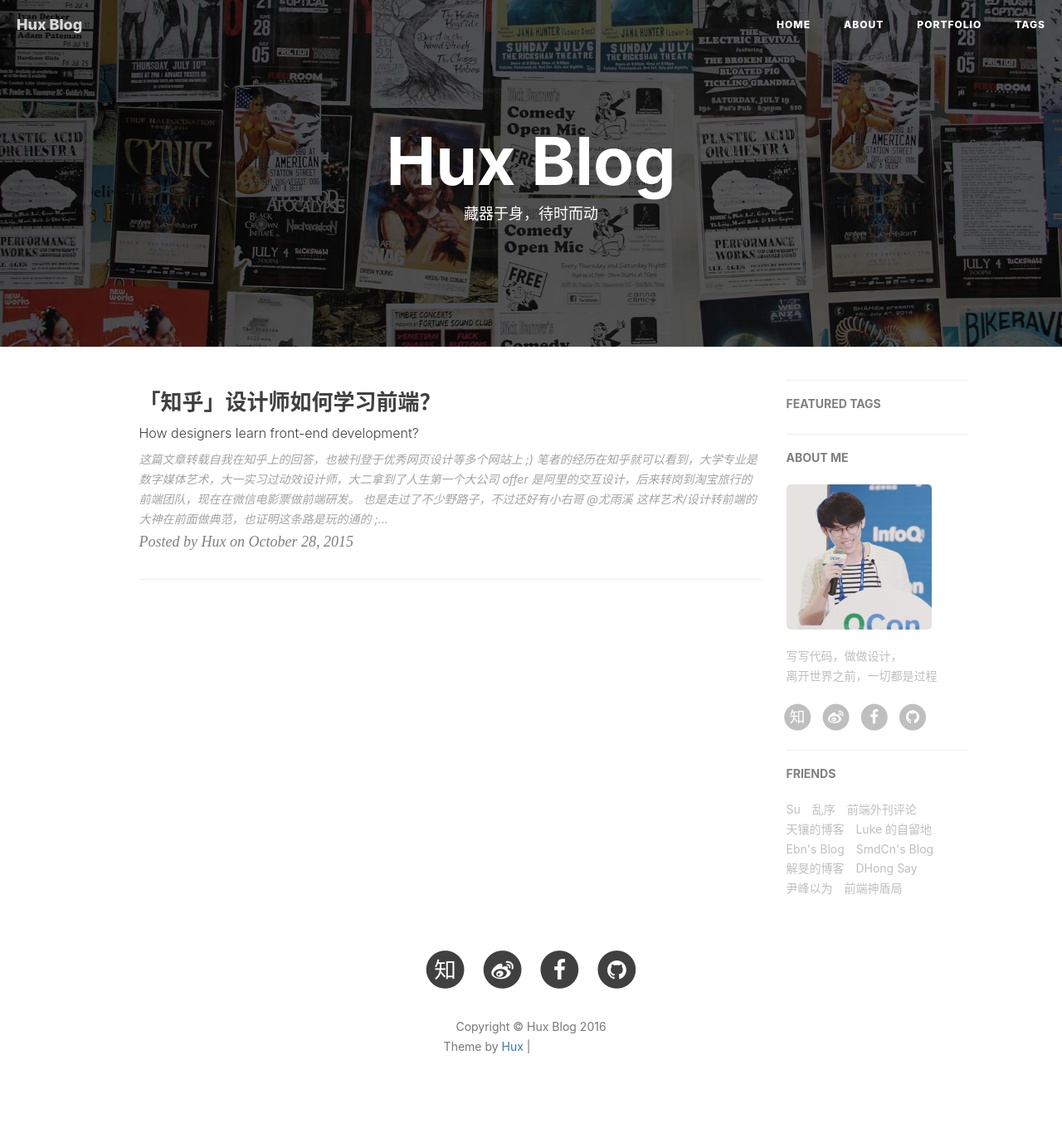
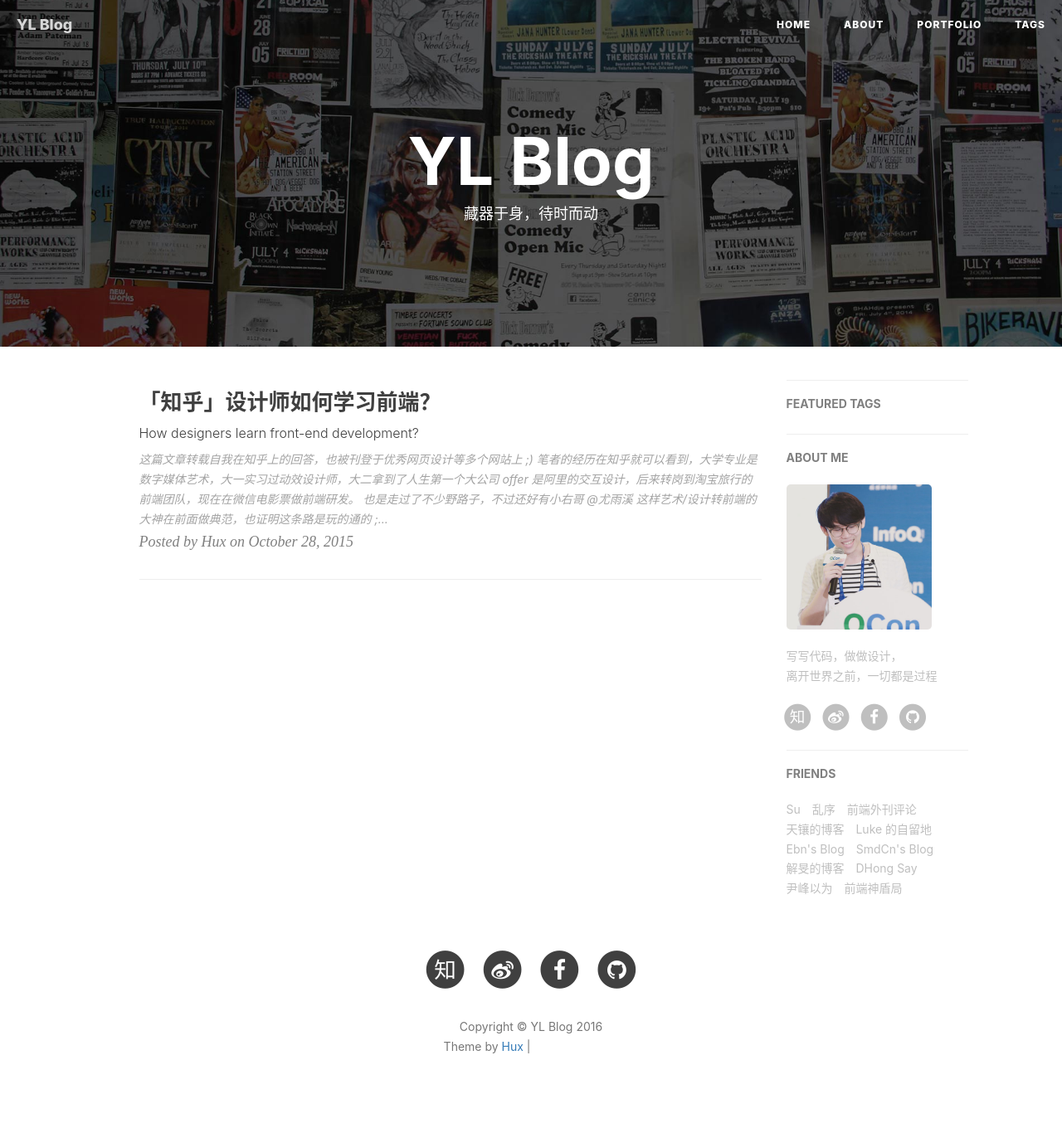
Before and after one commit to yuyulai2010/yuyulaiGithubBlog, a Jekyll site: the page built from index.html, in a window 1280 px wide. Shown: the whole page at 83% size. Built offline with Jekyll 4.4.1, drawn with Linux system fonts in a browser that asks for light colours; nearby versions of some CDN libraries; the list of posts is cut into pages by our own code; comment, search, counter and statistics services are not loaded; some of the changed lines change nothing that is shown; grey boxes are pictures that could not be loaded.

Commit message:
modify the index

```diff
--- a/_config.yml
+++ b/_config.yml
@@ -1,10 +1,10 @@
 # Site settings
-title: Hux Blog
-SEOTitle: 黄玄的博客 | Hux Blog
+title: YL Blog
+SEOTitle: 余雨来的博客 | YL Blog
 header-img: img/home-bg.jpg
-email: huxpro@gmail.com
-description: "关于前端与设计、黑客与画家 | 黄玄，Web & Mobile Lover，Front-End Engineer，UX Designer | 这里是 @Hux黄玄 的个人博客，与你一起发现更大的世界。"
-keyword: "黄玄, Hux黄玄, Hux, 鬼栈, huxpro, @huxpro, 黄玄的博客, Hux Blog, 博客, 个人网站, 互联网, 前端, 设计, 产品, 肖玉, Lynn, 肖玉的男朋友"
+email: yuyulai2010@gmail.com
+description: "软件测试，正在学习 | 余雨来，Test Engineer | 这里是 @yuyulai 的个人博客，共同学习，共同进步。"
+keyword: "余雨来的博客, YL Blog, 博客"
 url: "https://yuyulai2010.github.io"              # your host, for absolute URL
 baseurl: "/yuyulaiGithubBlog"                             # for example, '/blog' if your blog hosted on 'host/blog'
 
```
